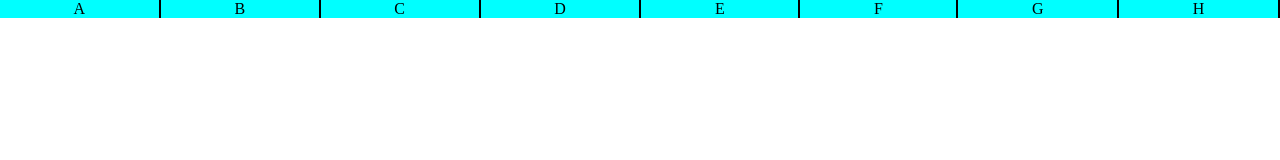
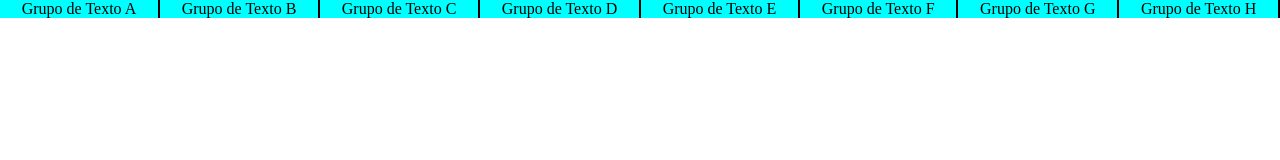
Before and after one commit to MikeDEV2022/html-css, a plain HTML site: page Exercicios/ex027/flex-module-03/flex-box.html in a window 1280 px wide. Drawn offline with Linux system fonts and the light colour scheme.

Commit message:
Att flex-box

```diff
--- a/Exercicios/ex027/flex-module-03/flex-box.html
+++ b/Exercicios/ex027/flex-module-03/flex-box.html
@@ -10,26 +10,26 @@
         }
         .container-father{
             display: flex;
-            align-items: center;
+            flex-flow: row wrap;
         }
         .son{
             border-right: 2px solid black;
             background-color: aqua;
+            text-align: center;
             flex: auto;
-            text-align: center;
         }
     </style>
 </head>
 <body>
     <div class="container-father">
-        <div class="son">A</div>
-        <div class="son">B</div>
-        <div class="son">C</div>
-        <div class="son">D</div>
-        <div class="son">E</div>
-        <div class="son">F</div>
-        <div class="son">G</div>
-        <div class="son">H</div>
+        <div class="son">Grupo de Texto A</div>
+        <div class="son">Grupo de Texto B</div>
+        <div class="son">Grupo de Texto C</div>
+        <div class="son">Grupo de Texto D</div>
+        <div class="son">Grupo de Texto E</div>
+        <div class="son">Grupo de Texto F</div>
+        <div class="son">Grupo de Texto G</div>
+        <div class="son">Grupo de Texto H</div>
     </div>
 </body>
 </html>
```
